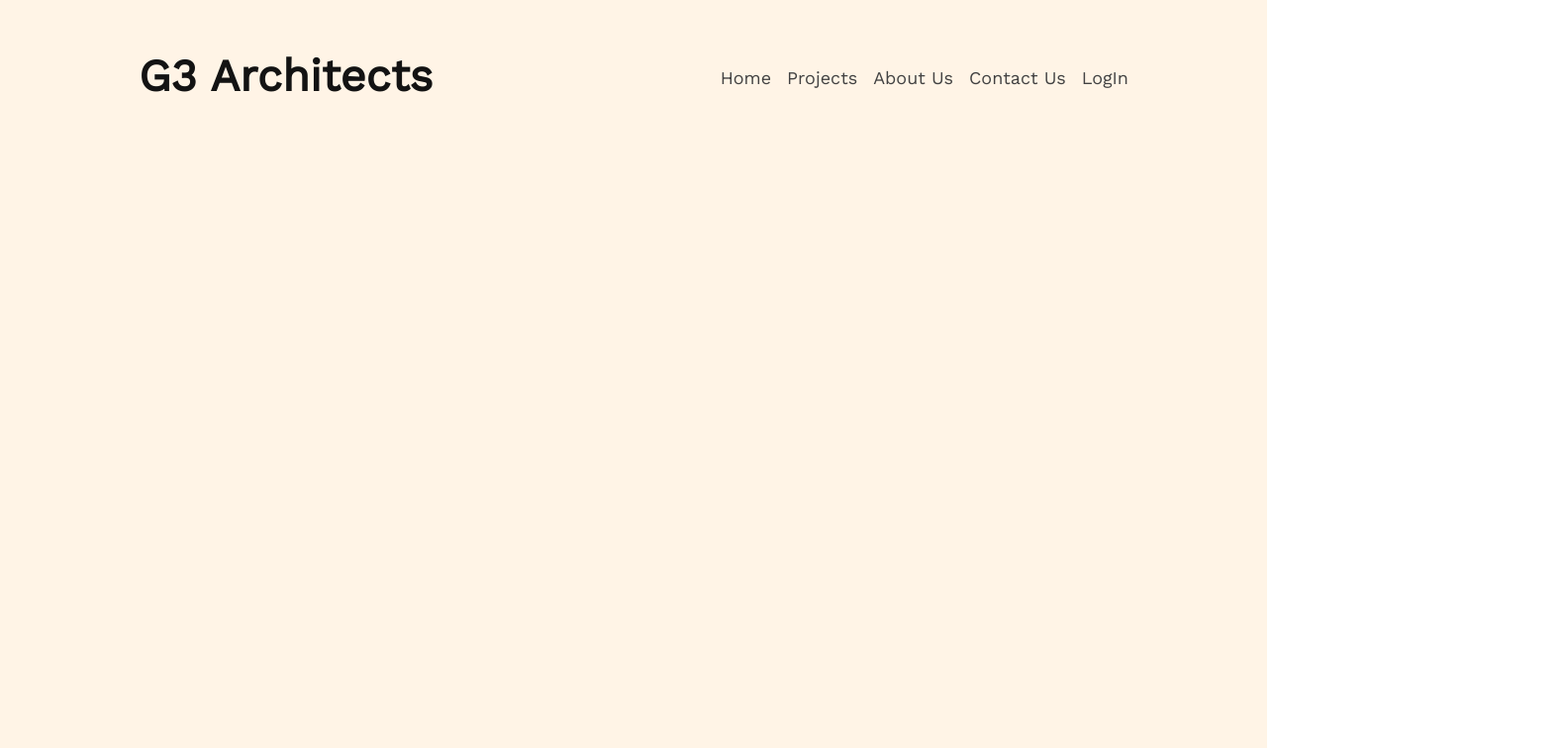
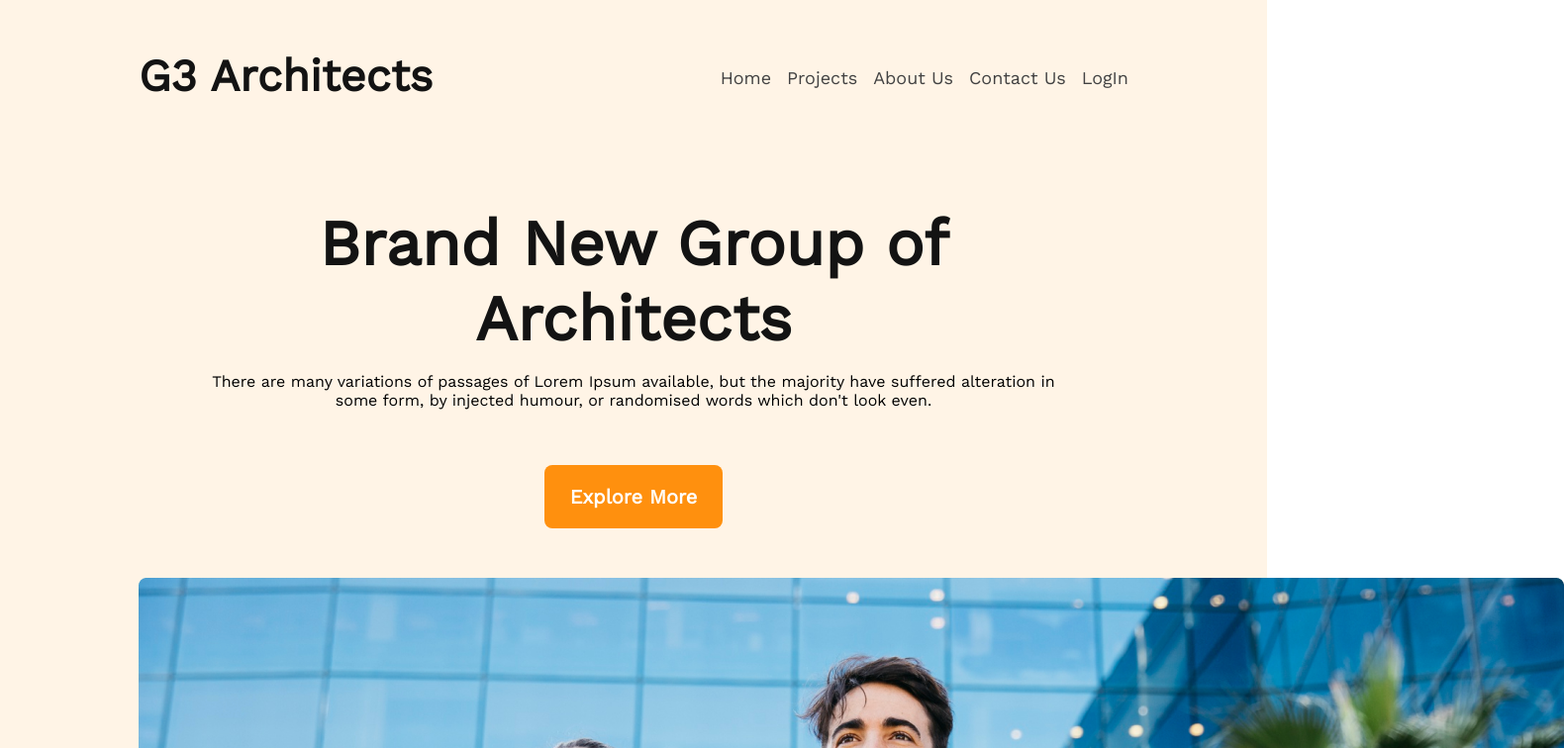
Before and after one commit to saidulislam-official/g3-architects, a plain HTML site: page index.html in a window 1280 px wide. Shown: the top 756 px of the page at 99% size, 1580 px wide, since content can reach past the window. Drawn offline with nearby package versions, Linux system fonts and the light colour scheme.

Commit message:
added header content

```diff
--- a/index.html
+++ b/index.html
@@ -16,7 +16,8 @@
 <body>
     <!-- header start -->
     <header>
-        <h1 class="header-title">G3 Architects</h1>
+        <div class="nav-part">
+            <h1 class="header-title">G3 Architects</h1>
         <nav>
             <ul class="nav-link">
                 <li><a href="">Home</a></li>
@@ -26,6 +27,21 @@
                 <li><a href="">LogIn</a></li>
             </ul>
         </nav>
+        </div>
+
+
+        <div class="header-content">
+            <h1 class="header-content-title">
+                Brand New Group of Architects
+            </h1>
+            <p class="header-content-para">
+                There are many variations of passages of Lorem Ipsum available, but the majority have suffered alteration in some form, by injected humour, or randomised words which don't look even.
+            </p>
+            <button class="primary-btn header-content-btn">Explore More</button>
+            <div class="banner-img">
+                <img src="images/banner.png" alt="">
+            </div>
+        </div>
     </header>
     <!-- header end -->
 </body>
--- a/styles/style.css
+++ b/styles/style.css
@@ -7,14 +7,33 @@ body{
     font-family: 'Work Sans', sans-serif;
     margin: 0;
 }
+.primary-btn{
+    width: 180px;
+    height: 64px;
+    flex-shrink: 0;
+    border-radius: 8px;
+    background: #FF900E;
+    color: #FFF;
+    text-align: center;
+    font-family: Work Sans;
+    font-size: 20px;
+    font-style: normal;
+    font-weight: 600;
+    line-height: normal;
+    border: none;
+}
 
 
 /* header start */
 header{
     height: 1322px;
     background: rgba(255, 144, 14, 0.10);
+    padding: 50px 140px 0px 140px;
+
+}
+/* nav part start */
+.nav-part{
     display: flex;
-    padding: 50px 140px 0px 140px;
     justify-content: space-between;
 }
 .header-title{
@@ -45,5 +64,57 @@ nav ul {
     font-weight: 500;
     line-height: 26px;
 }
+/* nav part end */
+/* header-content */
+.header-content{
 
+    margin-top: 100px;
+}
+.header-content-title{
+    color: var(--Dark-01, #131313);
+    text-align: center;
+    font-family: Work Sans;
+    font-size: 64px;
+    font-style: normal;
+    font-weight: 700;
+    line-height: normal;
+    margin-top: 0;
+    margin-bottom: 0;
+    display: flex;
+    justify-content: center; /* Horizontally center the content */
+    align-items: center; /* Vertically center the content */
+    width: 100%; /* Take up the full width of its container */
+    max-width: 868px; /* Set a maximum width of 868px */
+    margin: 0 auto; /* Center the element horizontally */
+    text-align: center; /* Center the text within the element */
+}
+.header-content-para{
+    display: flex;
+    justify-content: center; /* Horizontally center the content */
+    align-items: center; /* Vertically center the content */
+    width: 100%; /* Take up the full width of its container */
+    max-width: 868px; /* Set a maximum width of 868px */
+    margin: 0 auto; /* Center the element horizontally */
+    text-align: center; /* Center the text within the element */
+    margin-top: 16px;
+    margin-bottom: 56px;
+}
+.header-content-btn{
+        display: flex;
+        justify-content: center; /* Horizontally center the content */
+        align-items: center; /* Vertically center the content */
+        margin: 0 auto; /* Center the element horizontally */
+        text-align: center; /* Center the text within the element */
+
+}
+.banner-img{
+    margin-top: 50px; /* Optional: Add some top margin if needed */
+}
+.banner-img img{
+    display: block; /* Change display to block */
+    margin: 0 auto; /* Center the image horizontally */
+    width: 1440px; /* Set the width to 1440px */
+    height: 700px; /* Set the height to 700px */
+
+}
 /* header end  */
```
